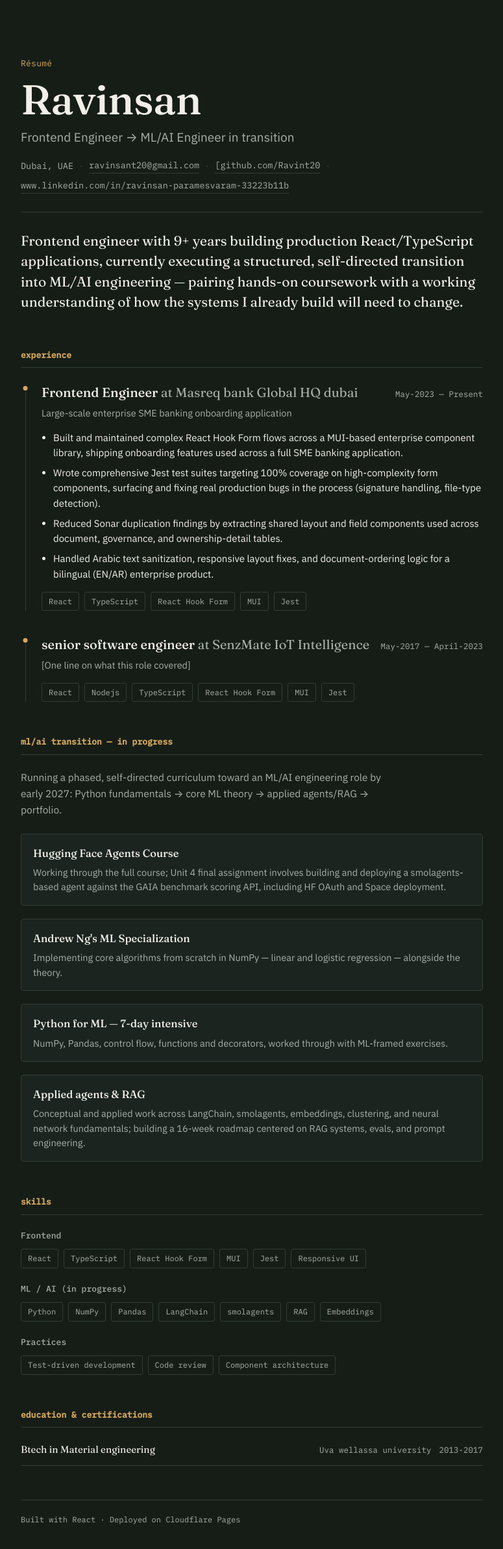
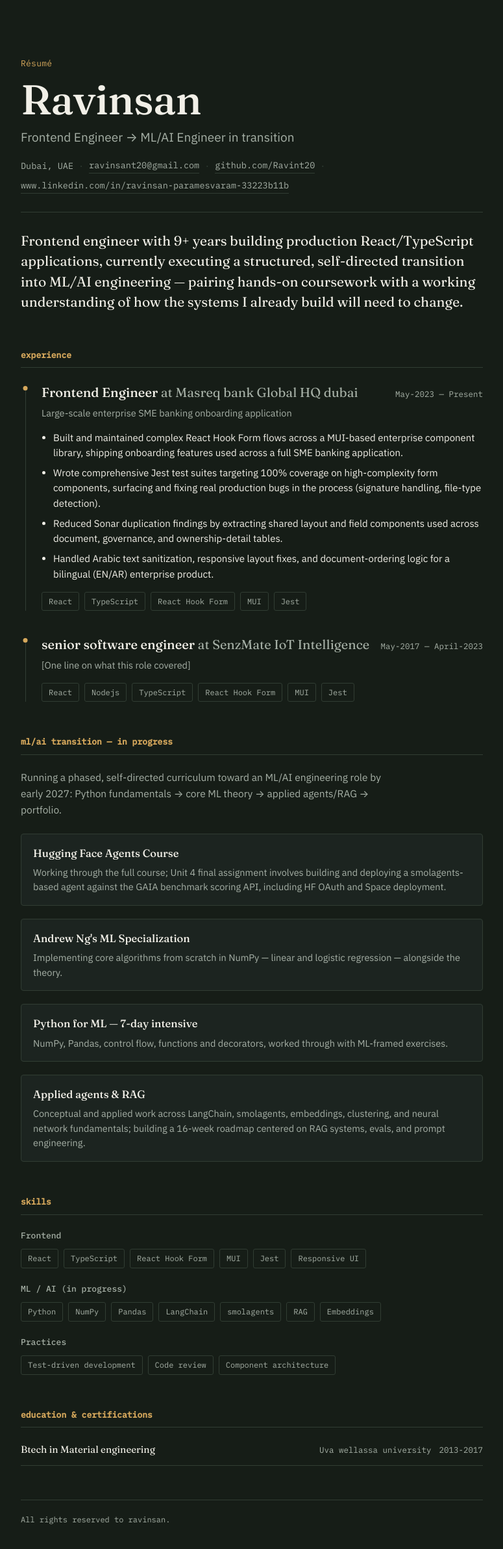
Before and after one commit to Ravint20/resume-site, a React (Vite) app: page / in a window 1280 px wide. Shown: the top 2384 px of the page at 65% size, without its empty margins (252-1027 px from the left). Built offline with nearby package versions, Linux system fonts and the light colour scheme.

Commit message:
updated footer

```diff
--- a/src/App.tsx
+++ b/src/App.tsx
@@ -98,7 +98,7 @@ function App() {
       </Section>
 
       <footer className="footer">
-        <p>Built with React · Deployed on Cloudflare Pages</p>
+        <p>All rights reserved to ravinsan.</p>
       </footer>
     </div>
   );
--- a/src/data.ts
+++ b/src/data.ts
@@ -9,7 +9,7 @@ export const profile = {
   role: 'Frontend Engineer → ML/AI Engineer in transition',
   location: 'Dubai, UAE',
   email: 'ravinsant20@gmail.com',
-  github: '[github.com/Ravint20',
+  github: 'github.com/Ravint20',
   linkedin: 'www.linkedin.com/in/ravinsan-paramesvaram-33223b11b',
   summary:
     'Frontend engineer with 9+ years building production React/TypeScript applications, currently executing a structured, self-directed transition into ML/AI engineering — pairing hands-on coursework with a working understanding of how the systems I already build will need to change.',
```
